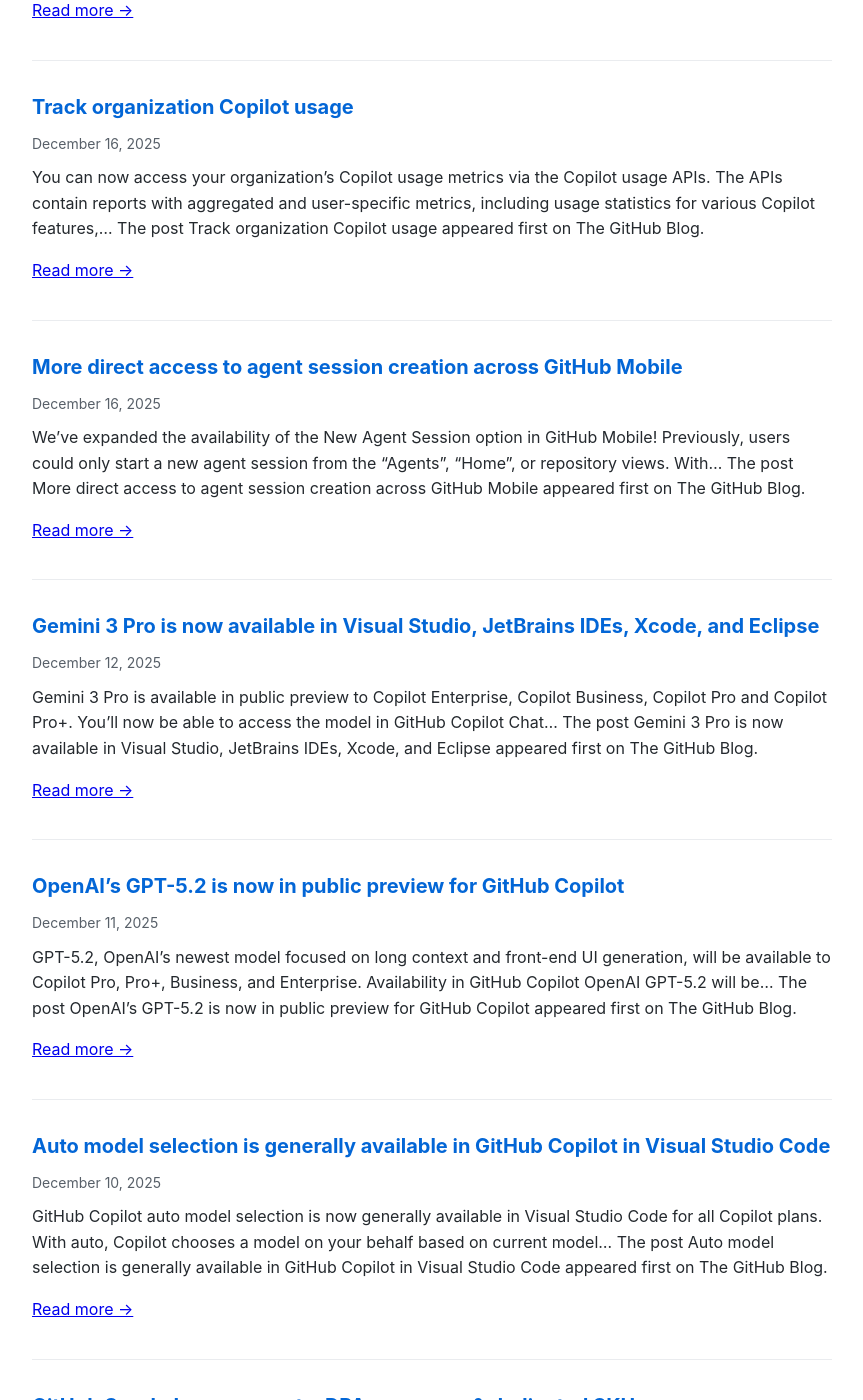
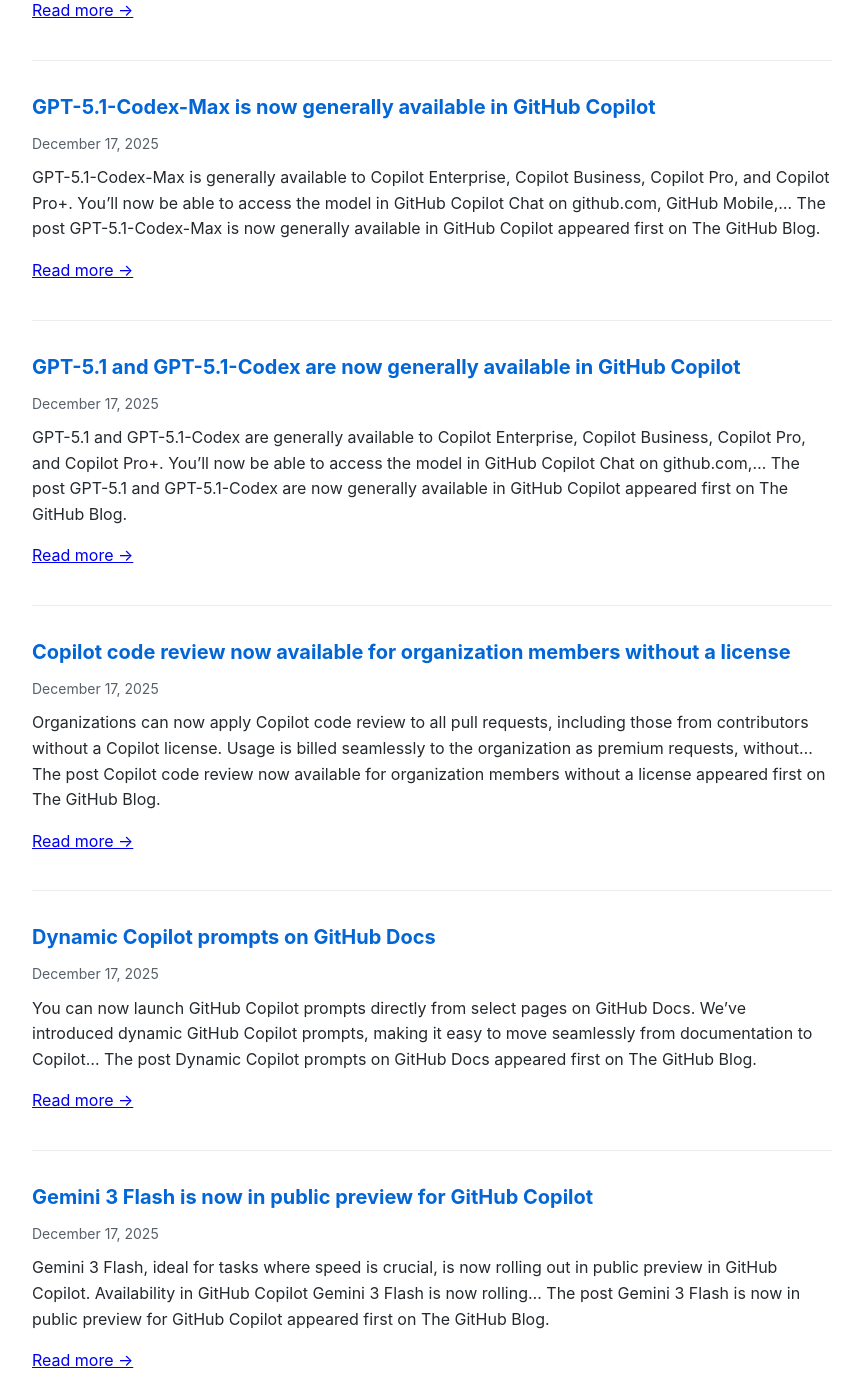
Before and after one commit to Oregand/oregand.github.io, a Jekyll site: the page copilot-feed.html, which Jekyll copies as it is, in a window 1280 px wide and 1400 px high, scrolled down 294 px. Shown: the whole window, without its empty margins (208-1071 px from the left). Built offline with Jekyll 4.4.1, drawn with Linux system fonts in a browser that asks for light colours; some of the changed text lies outside the part shown.

Commit message:
Update RSS feed

```diff
--- a/copilot-feed.html
+++ b/copilot-feed.html
@@ -65,6 +65,84 @@
 
   <div class="feed-item">
     <div class="feed-title">
+      <a href="https://github.blog/changelog/2025-12-17-gpt-5-2-is-now-generally-available-in-github-copilot" target="_blank">GPT-5.2 is now generally available in GitHub Copilot</a>
+    </div>
+    <div class="feed-date">December 17, 2025</div>
+    <div class="feed-description">
+      GPT-5.2 is generally available to Copilot Enterprise, Copilot Business, Copilot Pro, and Copilot Pro+. You&#8217;ll now be able to access the model in GitHub Copilot Chat on github.com, GitHub Mobile,&#8230;
+The post GPT-5.2 is now generally available in GitHub Copilot appeared first on The GitHub Blog.
+
+      <p><a href="https://github.blog/changelog/2025-12-17-gpt-5-2-is-now-generally-available-in-github-copilot" target="_blank">Read more →</a></p>
+    </div>
+  </div>
+
+  <div class="feed-item">
+    <div class="feed-title">
+      <a href="https://github.blog/changelog/2025-12-17-gpt-5-1-codex-max-is-now-generally-available-in-github-copilot" target="_blank">GPT-5.1-Codex-Max is now generally available in GitHub Copilot</a>
+    </div>
+    <div class="feed-date">December 17, 2025</div>
+    <div class="feed-description">
+      GPT-5.1-Codex-Max is generally available to Copilot Enterprise, Copilot Business, Copilot Pro, and Copilot Pro+. You&#8217;ll now be able to access the model in GitHub Copilot Chat on github.com, GitHub Mobile,&#8230;
+The post GPT-5.1-Codex-Max is now generally available in GitHub Copilot appeared first on The GitHub Blog.
+
+      <p><a href="https://github.blog/changelog/2025-12-17-gpt-5-1-codex-max-is-now-generally-available-in-github-copilot" target="_blank">Read more →</a></p>
+    </div>
+  </div>
+
+  <div class="feed-item">
+    <div class="feed-title">
+      <a href="https://github.blog/changelog/2025-12-17-gpt-5-1-and-gpt-5-1-codex-are-now-generally-available-in-github-copilot" target="_blank">GPT-5.1 and GPT-5.1-Codex are now generally available in GitHub Copilot</a>
+    </div>
+    <div class="feed-date">December 17, 2025</div>
+    <div class="feed-description">
+      GPT-5.1 and GPT-5.1-Codex are generally available to Copilot Enterprise, Copilot Business, Copilot Pro, and Copilot Pro+. You&#8217;ll now be able to access the model in GitHub Copilot Chat on github.com,&#8230;
+The post GPT-5.1 and GPT-5.1-Codex are now generally available in GitHub Copilot appeared first on The GitHub Blog.
+
+      <p><a href="https://github.blog/changelog/2025-12-17-gpt-5-1-and-gpt-5-1-codex-are-now-generally-available-in-github-copilot" target="_blank">Read more →</a></p>
+    </div>
+  </div>
+
+  <div class="feed-item">
+    <div class="feed-title">
+      <a href="https://github.blog/changelog/2025-12-17-copilot-code-review-now-available-for-organization-members-without-a-license" target="_blank">Copilot code review now available for organization members without a license</a>
+    </div>
+    <div class="feed-date">December 17, 2025</div>
+    <div class="feed-description">
+      Organizations can now apply Copilot code review to all pull requests, including those from contributors without a Copilot license. Usage is billed seamlessly to the organization as premium requests, without&#8230;
+The post Copilot code review now available for organization members without a license appeared first on The GitHub Blog.
+
+      <p><a href="https://github.blog/changelog/2025-12-17-copilot-code-review-now-available-for-organization-members-without-a-license" target="_blank">Read more →</a></p>
+    </div>
+  </div>
+
+  <div class="feed-item">
+    <div class="feed-title">
+      <a href="https://github.blog/changelog/2025-12-17-dynamic-copilot-prompts-on-github-docs" target="_blank">Dynamic Copilot prompts on GitHub Docs</a>
+    </div>
+    <div class="feed-date">December 17, 2025</div>
+    <div class="feed-description">
+      You can now launch GitHub Copilot prompts directly from select pages on GitHub Docs. We&#8217;ve introduced dynamic GitHub Copilot prompts, making it easy to move seamlessly from documentation to Copilot&#8230;
+The post Dynamic Copilot prompts on GitHub Docs appeared first on The GitHub Blog.
+
+      <p><a href="https://github.blog/changelog/2025-12-17-dynamic-copilot-prompts-on-github-docs" target="_blank">Read more →</a></p>
+    </div>
+  </div>
+
+  <div class="feed-item">
+    <div class="feed-title">
+      <a href="https://github.blog/changelog/2025-12-17-gemini-3-flash-is-now-in-public-preview-for-github-copilot" target="_blank">Gemini 3 Flash is now in public preview for GitHub Copilot</a>
+    </div>
+    <div class="feed-date">December 17, 2025</div>
+    <div class="feed-description">
+      Gemini 3 Flash, ideal for tasks where speed is crucial, is now rolling out in public preview in GitHub Copilot. Availability in GitHub Copilot Gemini 3 Flash is now rolling&#8230;
+The post Gemini 3 Flash is now in public preview for GitHub Copilot appeared first on The GitHub Blog.
+
+      <p><a href="https://github.blog/changelog/2025-12-17-gemini-3-flash-is-now-in-public-preview-for-github-copilot" target="_blank">Read more →</a></p>
+    </div>
+  </div>
+
+  <div class="feed-item">
+    <div class="feed-title">
       <a href="https://github.blog/changelog/2025-12-16-c-code-editing-tools-for-github-copilot-in-public-preview" target="_blank">C++ code editing tools for GitHub Copilot in public preview</a>
     </div>
     <div class="feed-date">December 16, 2025</div>
@@ -115,86 +193,8 @@ The post Gemini 3 Pro is now available in Visual Studio, JetBrains IDEs, Xcode,
     </div>
   </div>
 
-  <div class="feed-item">
-    <div class="feed-title">
-      <a href="https://github.blog/changelog/2025-12-11-openais-gpt-5-2-is-now-in-public-preview-for-github-copilot" target="_blank">OpenAI’s GPT-5.2 is now in public preview for GitHub Copilot</a>
-    </div>
-    <div class="feed-date">December 11, 2025</div>
-    <div class="feed-description">
-      GPT-5.2, OpenAI&#8217;s newest model focused on long context and front-end UI generation, will be available to Copilot Pro, Pro+, Business, and Enterprise. Availability in GitHub Copilot OpenAI GPT-5.2 will be&#8230;
-The post OpenAI&#8217;s GPT-5.2 is now in public preview for GitHub Copilot appeared first on The GitHub Blog.
-
-      <p><a href="https://github.blog/changelog/2025-12-11-openais-gpt-5-2-is-now-in-public-preview-for-github-copilot" target="_blank">Read more →</a></p>
-    </div>
-  </div>
-
-  <div class="feed-item">
-    <div class="feed-title">
-      <a href="https://github.blog/changelog/2025-12-10-auto-model-selection-is-generally-available-in-github-copilot-in-visual-studio-code" target="_blank">Auto model selection is generally available in GitHub Copilot in Visual Studio Code</a>
-    </div>
-    <div class="feed-date">December 10, 2025</div>
-    <div class="feed-description">
-      GitHub Copilot auto model selection is now generally available in Visual Studio Code for all Copilot plans. With auto, Copilot chooses a model on your behalf based on current model&#8230;
-The post Auto model selection is generally available in GitHub Copilot in Visual Studio Code appeared first on The GitHub Blog.
-
-      <p><a href="https://github.blog/changelog/2025-12-10-auto-model-selection-is-generally-available-in-github-copilot-in-visual-studio-code" target="_blank">Read more →</a></p>
-    </div>
-  </div>
-
-  <div class="feed-item">
-    <div class="feed-title">
-      <a href="https://github.blog/changelog/2025-12-10-github-spark-improvements-dpa-coverage-dedicated-sku" target="_blank">GitHub Spark: Improvements, DPA coverage, & dedicated SKU</a>
-    </div>
-    <div class="feed-date">December 10, 2025</div>
-    <div class="feed-description">
-      We&#8217;ve released a number of improvements, a dedicated SKU for Spark, and ensured Spark is covered by the GitHub DPA! Read on to hear about all of the changes. Spark&#8230;
-The post GitHub Spark: Improvements, DPA coverage, &amp; dedicated SKU appeared first on The GitHub Blog.
-
-      <p><a href="https://github.blog/changelog/2025-12-10-github-spark-improvements-dpa-coverage-dedicated-sku" target="_blank">Read more →</a></p>
-    </div>
-  </div>
-
-  <div class="feed-item">
-    <div class="feed-title">
-      <a href="https://github.blog/changelog/2025-12-10-the-github-mcp-server-adds-support-for-tool-specific-configuration-and-more" target="_blank">The GitHub MCP Server adds support for tool-specific configuration, and more</a>
-    </div>
-    <div class="feed-date">December 10, 2025</div>
-    <div class="feed-description">
-      The GitHub MCP Server now comes with support for tool-specific configuration, allowing you to customize the server to your needs and minimize context window usage. Simply use the new X-MCP-Tools&#8230;
-The post The GitHub MCP Server adds support for tool-specific configuration, and more appeared first on The GitHub Blog.
-
-      <p><a href="https://github.blog/changelog/2025-12-10-the-github-mcp-server-adds-support-for-tool-specific-configuration-and-more" target="_blank">Read more →</a></p>
-    </div>
-  </div>
-
-  <div class="feed-item">
-    <div class="feed-title">
-      <a href="https://github.blog/changelog/2025-12-08-model-picker-for-copilot-coding-agent-for-copilot-pro-and-pro-subscribers" target="_blank">Model picker for Copilot coding agent for Copilot Pro and Pro+ subscribers</a>
-    </div>
-    <div class="feed-date">December 8, 2025</div>
-    <div class="feed-description">
-      Copilot Pro and Pro+ subscribers can now pick a model when using Copilot coding agent, our asynchronous, autonomous background agent. When starting a task from the agents tab, agents panel,&#8230;
-The post Model picker for Copilot coding agent for Copilot Pro and Pro+ subscribers appeared first on The GitHub Blog.
-
-      <p><a href="https://github.blog/changelog/2025-12-08-model-picker-for-copilot-coding-agent-for-copilot-pro-and-pro-subscribers" target="_blank">Read more →</a></p>
-    </div>
-  </div>
-
-  <div class="feed-item">
-    <div class="feed-title">
-      <a href="https://github.blog/changelog/2025-12-05-track-copilot-code-generation-metrics-in-a-dashboard" target="_blank">Track Copilot code generation metrics in a dashboard</a>
-    </div>
-    <div class="feed-date">December 5, 2025</div>
-    <div class="feed-description">
-      You can now view GitHub Copilot lines of code (LoC) metrics in the code generation insights dashboard. To get started, go to the Enterprises page, select your enterprise, and click&#8230;
-The post Track Copilot code generation metrics in a dashboard appeared first on The GitHub Blog.
-
-      <p><a href="https://github.blog/changelog/2025-12-05-track-copilot-code-generation-metrics-in-a-dashboard" target="_blank">Read more →</a></p>
-    </div>
-  </div>
-
   <div class="update-info">
-    Feed last updated: December 17, 2025 at 12:01 PM
+    Feed last updated: December 18, 2025 at 12:02 AM
   </div>
 </body>
 </html>
```
